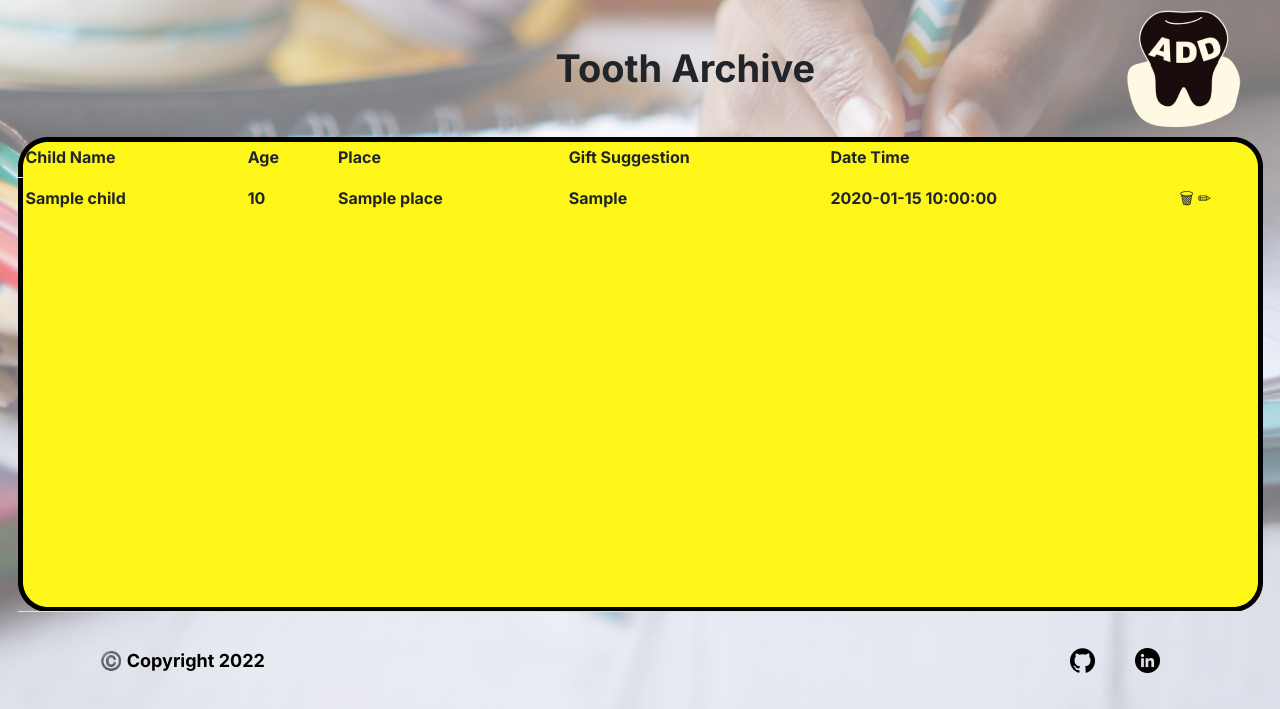
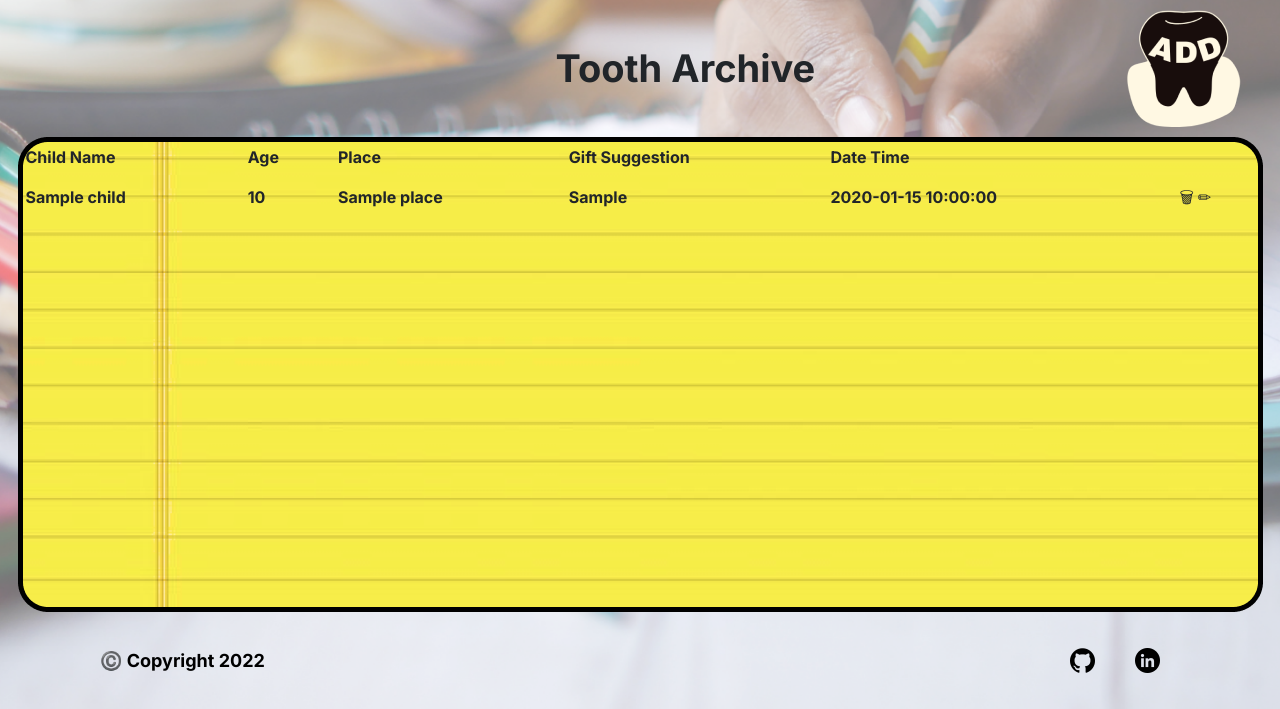
Before and after one commit to mintybubblegum/minniePerez, a PHP site: template src/View/childrenList.php in a window 1280 px wide; the page is wider, and only the part inside the window is pictured. Shown: the part 194-903 px from the top of that part. Run offline with PHP 8.4, Linux system fonts and the light colour scheme; the template is opened without the code that fills it: most values are stand-ins (such as "Sample title", 1, 10 or a date in 2020).

Commit message:
table borderless + images changed

```diff
--- a/src/View/childrenList.php
+++ b/src/View/childrenList.php
@@ -13,7 +13,7 @@
 
 <main>
 <div class="tableHome">
-    <table class="table" style= "background-image: url(./public/img/notebookHome.png)">
+    <table class="table table-borderless" style= "background-image: url(./public/img/notebookHome.png)">
         <thead>
             <tr class="boxTitle">
                 <th scope="col">Child Name</th>
```
Also changed, not shown: public/img/notebookHome.png, public/img/yellowNotebook.png.
